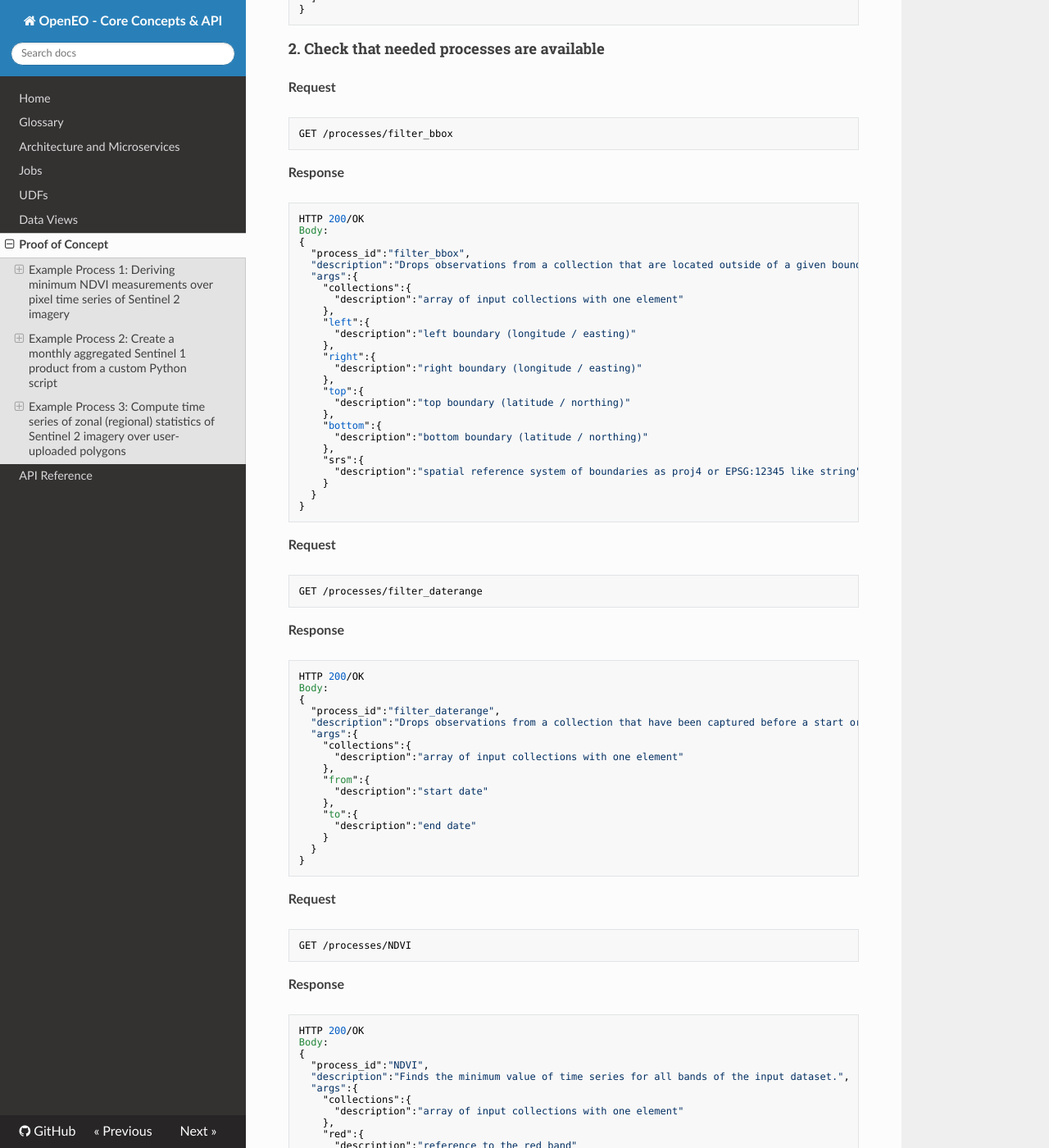
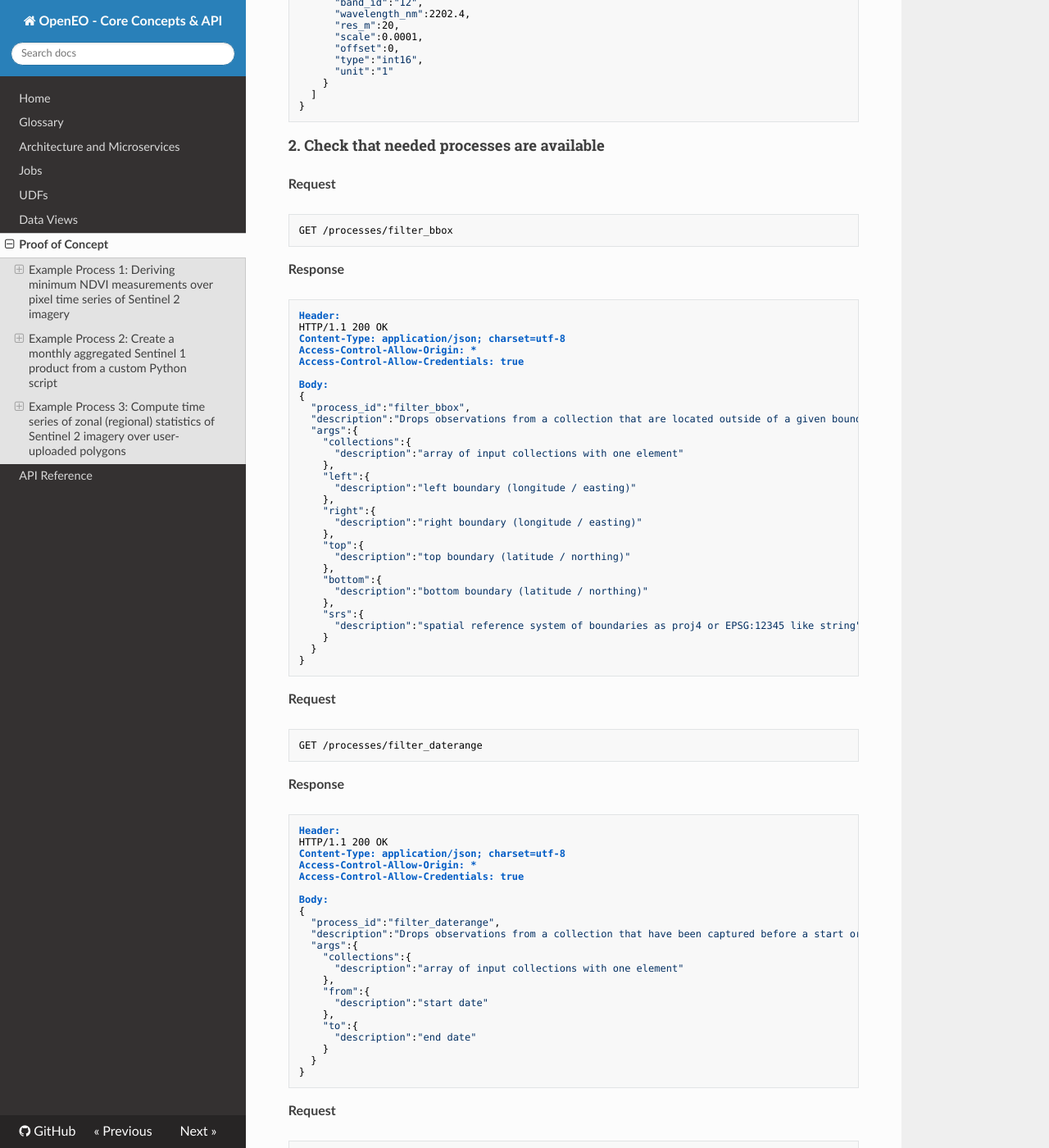
Before and after one commit to Open-EO/openeo-api, an MkDocs documentation site: the page built from docs/docs/poc.md, in a window 1280 px wide and 1400 px high, scrolled down 2667 px. Shown: the whole window at 82% size. Built offline with MkDocs 1.6.1, drawn with Linux system fonts in a browser that asks for light colours; nearby versions of some CDN libraries; old or Windows-style settings are respelled for this version of MkDocs; some of the changed text lies outside the part shown.

Commit message:
Added headers to proof-of-concept.

````diff
--- a/docs/docs/poc.md
+++ b/docs/docs/poc.md
@@ -21,7 +23,12 @@ GET /data/Sentinel2A-L1C
 
 **Response**
 ```
-HTTP 200/OK
+Header:
+HTTP/1.1 200 OK
+Content-Type: application/json; charset=utf-8
+Access-Control-Allow-Origin: *
+Access-Control-Allow-Credentials: true
+
 Body:
 {
   "product_id":"Sentinel-2A-L1C",
@@ -173,7 +180,12 @@ GET /processes/filter_bbox
 
 **Response**
 ```
-HTTP 200/OK
+Header:
+HTTP/1.1 200 OK
+Content-Type: application/json; charset=utf-8
+Access-Control-Allow-Origin: *
+Access-Control-Allow-Credentials: true
+
 Body:
 {
   "process_id":"filter_bbox",
@@ -208,7 +220,12 @@ GET /processes/filter_daterange
 
 **Response**
 ```
-HTTP 200/OK
+Header:
+HTTP/1.1 200 OK
+Content-Type: application/json; charset=utf-8
+Access-Control-Allow-Origin: *
+Access-Control-Allow-Credentials: true
+
 Body:
 {
   "process_id":"filter_daterange",
@@ -234,7 +251,12 @@ GET /processes/NDVI
 
 **Response**
 ```
-HTTP 200/OK
+Header:
+HTTP/1.1 200 OK
+Content-Type: application/json; charset=utf-8
+Access-Control-Allow-Origin: *
+Access-Control-Allow-Credentials: true
+
 Body:
 {
   "process_id":"NDVI",
@@ -260,7 +282,12 @@ GET /processes/min_time
 
 **Response**
 ```
-HTTP 200/OK
+Header:
+HTTP/1.1 200 OK
+Content-Type: application/json; charset=utf-8
+Access-Control-Allow-Origin: *
+Access-Control-Allow-Credentials: true
+
 Body:
 {
   "process_id":"min_time",
@@ -324,7 +351,12 @@ Body:
 ```
 **Response**
 ```
-HTTP 200/OK
+Header:
+HTTP/1.1 200 OK
+Content-Type: application/json; charset=utf-8
+Access-Control-Allow-Origin: *
+Access-Control-Allow-Credentials: true
+
 Body:
 {
   "job_id":"2a8ffb20c2b235a3f3e3351f",
@@ -355,7 +387,12 @@ Body:
 **Response**
 
 ```
-HTTP 200/OK
+Header:
+HTTP/1.1 200 OK
+Content-Type: application/json; charset=utf-8
+Access-Control-Allow-Origin: *
+Access-Control-Allow-Credentials: true
+
 Body:
 {
   "service_id":"4dab456f6501bbcd",
@@ -398,7 +435,12 @@ GET /jobs/2a8ffb20c2b235a3f3e3351f/cancel
 **Response**
 
 ```
-HTTP 200/OK
+Header:
+HTTP/1.1 200 OK
+Access-Control-Allow-Origin: *
+Access-Control-Allow-Credentials: true
+
+Body: none
 ```
 
 
@@ -415,7 +457,12 @@ GET /data/Sentinel1-L1-IW-GRD
 
 **Response**
 ```
-HTTP 200/OK
+Header:
+HTTP/1.1 200 OK
+Content-Type: application/json; charset=utf-8
+Access-Control-Allow-Origin: *
+Access-Control-Allow-Credentials: true
+
 Body:
 {
   "product_id":"Sentinel1-L1-IW-GRD",
@@ -453,7 +500,12 @@ GET /udf_runtimes
 
 **Response**
 ```
-HTTP 200/OK
+Header:
+HTTP/1.1 200 OK
+Content-Type: application/json; charset=utf-8
+Access-Control-Allow-Origin: *
+Access-Control-Allow-Credentials: true
+
 Body:
 {
   "Python":{
@@ -487,7 +539,12 @@ GET /udf_runtimes/Python/aggregate_time
 
 **Response**
 ```
-HTTP 200/OK
+Header:
+HTTP/1.1 200 OK
+Content-Type: application/json; charset=utf-8
+Access-Control-Allow-Origin: *
+Access-Control-Allow-Credentials: true
+
 {
   "process_id":"/udf/Python/aggregate_time",
   "description":"Runs a Python script for each time series of the input dataset.",
@@ -517,7 +574,12 @@ PUT /users/me/files/s1_aggregate.py
 
 **Response**
 ```
-HTTP 200/OK
+Header:
+HTTP/1.1 200 OK
+Access-Control-Allow-Origin: *
+Access-Control-Allow-Credentials: true
+
+Body: none
 ```
 
 
@@ -566,7 +628,12 @@ Body:
 
 **Response**
 ```
-HTTP 200/OK
+Header:
+HTTP/1.1 200 OK
+Content-Type: application/json; charset=utf-8
+Access-Control-Allow-Origin: *
+Access-Control-Allow-Credentials: true
+
 Body:
 {
   "job_id":"3723c32fb7b24698832ca71f2d3f18aa",
@@ -594,7 +661,12 @@ Body:
 **Response**
 
 ```
-HTTP 200/OK
+Header:
+HTTP/1.1 200 OK
+Content-Type: application/json; charset=utf-8
+Access-Control-Allow-Origin: *
+Access-Control-Allow-Credentials: true
+
 Body:
 {
   "service_id":"9dab4b6f6523",
@@ -629,7 +701,12 @@ GET /data/Sentinel2A-L1C
 
 **Response**
 ```
-HTTP 200/OK
+Header:
+HTTP/1.1 200 OK
+Content-Type: application/json; charset=utf-8
+Access-Control-Allow-Origin: *
+Access-Control-Allow-Credentials: true
+
 Body:
 {
   "product_id":"Sentinel-2A-L1C",
@@ -769,6 +846,8 @@ Body:
     }
   ]
 }
+
+
 ```
 
 
@@ -782,7 +861,13 @@ GET /processes/zonal_statistics
 
 **Response**
 ```
-HTTP 200/OK
+Header:
+HTTP/1.1 200 OK
+Content-Type: application/json; charset=utf-8
+Access-Control-Allow-Origin: *
+Access-Control-Allow-Credentials: true
+
+Body:
 {
   "process_id":"zonal_statistics",
   "description":"Runs a Python script for each time series of the input dataset.",
@@ -817,7 +902,12 @@ PUT /user/me/files/polygon1.json
 
 **Response**
 ```
-HTTP 200/OK
+Header:
+HTTP/1.1 200 OK
+Access-Control-Allow-Origin: *
+Access-Control-Allow-Credentials: true
+
+Body: none
 ```
 
 #### 4. Create a job
@@ -874,7 +964,12 @@ Body:
 
 **Response**
 ```
-HTTP 200/OK
+Header:
+HTTP/1.1 200 OK
+Content-Type: application/json; charset=utf-8
+Access-Control-Allow-Origin: *
+Access-Control-Allow-Credentials: true
+
 Body:
 {
   "job_id":"f6ea12c5e283438a921b525af826da08",
@@ -897,7 +992,12 @@ GET /jobs/f6ea12c5e283438a921b525af826da08/queue?format=gpkg
 **Response**
 
 ```
-HTTP 200/OK
+Header:
+HTTP/1.1 200 OK
+Access-Control-Allow-Origin: *
+Access-Control-Allow-Credentials: true
+
+Body: none
 ```
 
 #### 6. Check job status twice
@@ -909,7 +1009,12 @@ GET /jobs/f6ea12c5e283438a921b525af826da08
 
 **Response**
 ```
-HTTP 200/OK
+Header:
+HTTP/1.1 200 OK
+Content-Type: application/json; charset=utf-8
+Access-Control-Allow-Origin: *
+Access-Control-Allow-Credentials: true
+
 Body:
 {
   "job_id":"f6ea12c5e283438a921b525af826da08",
@@ -961,6 +1066,8 @@ Body:
   "updated":"2017-01-01 09:34:11",
   "consumed_credits":231
 }
+
+
 ```
 
 **Request**
@@ -970,7 +1077,12 @@ GET /jobs/f6ea12c5e283438a921b525af826da08
 
 **Response**
 ```
-HTTP 200/OK
+Header:
+HTTP/1.1 200 OK
+Content-Type: application/json; charset=utf-8
+Access-Control-Allow-Origin: *
+Access-Control-Allow-Credentials: true
+
 Body:
 {
   "job_id":"f6ea12c5e283438a921b525af826da08",
@@ -1035,11 +1147,18 @@ GET /jobs/f6ea12c5e283438a921b525af826da08/download
 **Response**
 
 ```
-HTTP 200/OK
+Header:
+HTTP/1.1 200 OK
+Content-Type: application/json; charset=utf-8
+Access-Control-Allow-Origin: *
+Access-Control-Allow-Credentials: true
+
 Body:
 [
   "https://cdn.openeo.org/4854b51643548ab8a858e2b8282711d8/1.gpkg"
 ]
+
+
 ```
 
 #### 8. Download file(s)
@@ -1051,4 +1170,4 @@ GET https://cdn.openeo.org/4854b51643548ab8a858e2b8282711d8/1.gpkg
 ```
 
 **Response (GPKG file)**
-_omitted
+_omitted_
````
Also changed, not shown: other parts of docs/docs/poc.md (+2 -0 lines).
